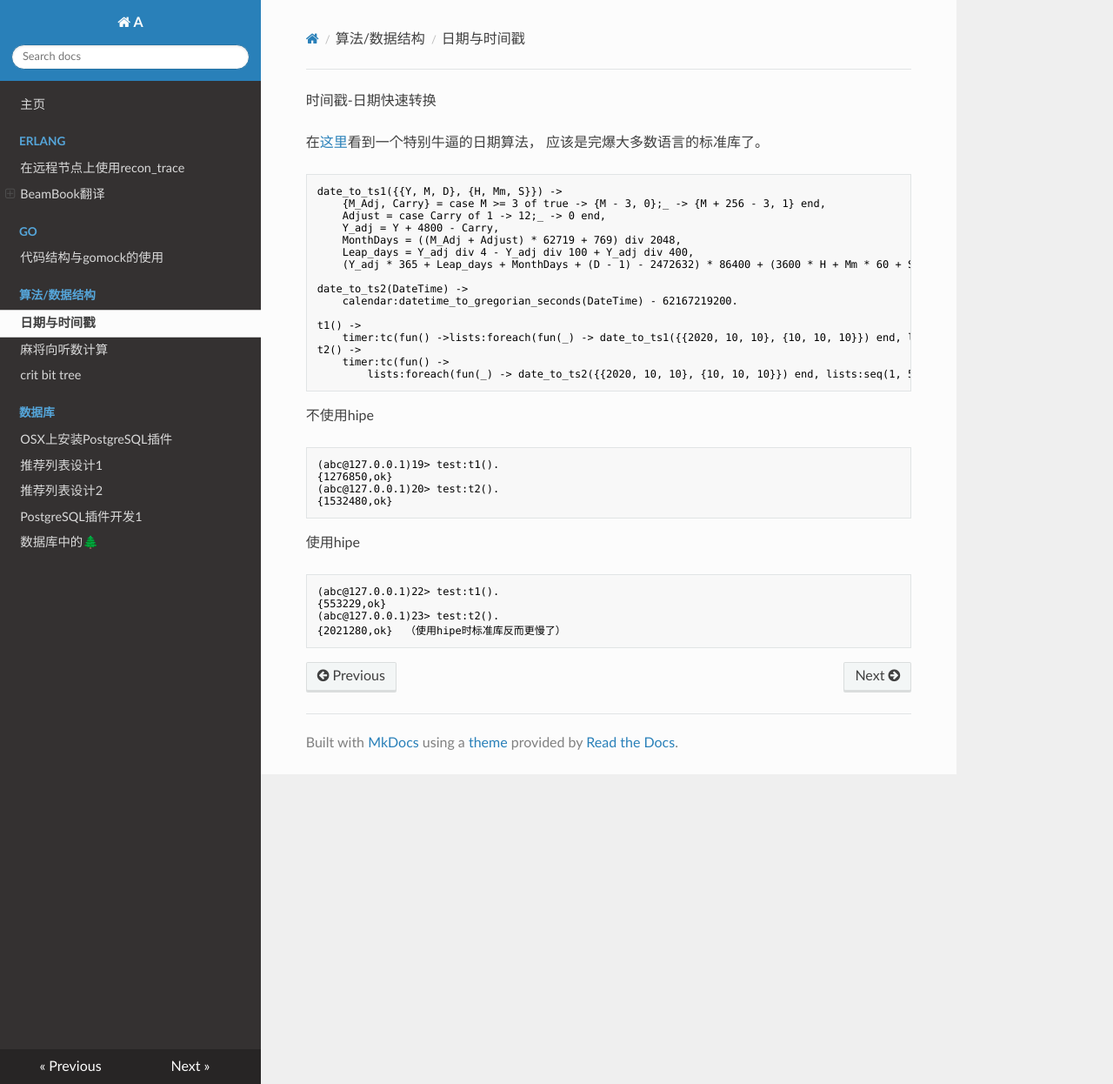
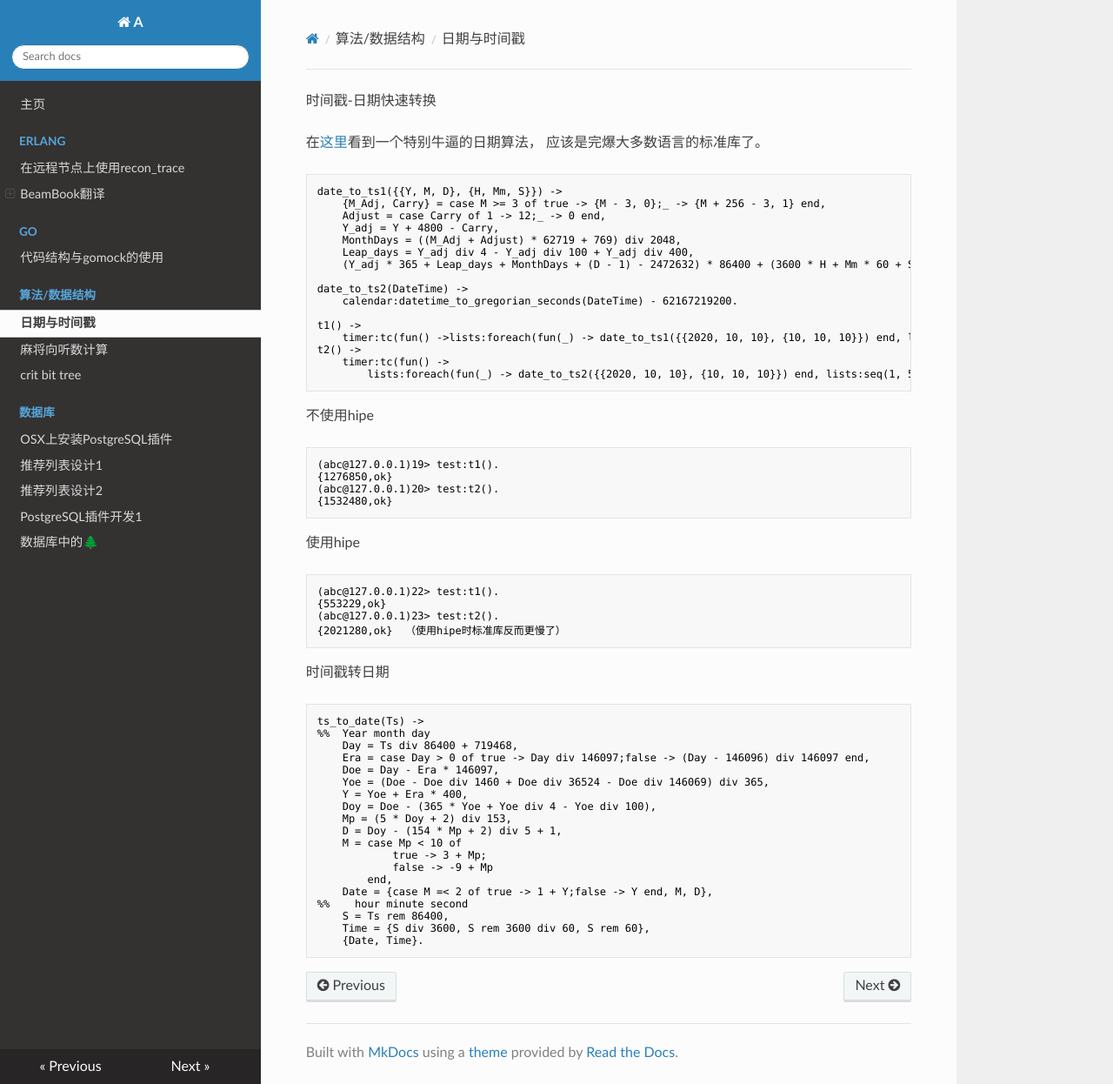
Before and after one commit to mmooyyii/mmooyyii, an MkDocs documentation site: the page built from docs/algorithm/timestamp.md, in a window 1280 px wide and 1246 px high. Shown: the whole window at 87% size. Built offline with MkDocs 1.6.1, drawn with Linux system fonts in a browser that asks for light colours; nearby versions of some CDN libraries.

Commit message:
Update timestamp.md

````diff
--- a/docs/algorithm/timestamp.md
+++ b/docs/algorithm/timestamp.md
@@ -34,3 +34,26 @@ t2() ->
 (abc@127.0.0.1)23> test:t2().
 {2021280,ok}  （使用hipe时标准库反而更慢了）
 ```
+
+时间戳转日期
+```erlang
+ts_to_date(Ts) ->
+%%  Year month day
+    Day = Ts div 86400 + 719468,
+    Era = case Day > 0 of true -> Day div 146097;false -> (Day - 146096) div 146097 end,
+    Doe = Day - Era * 146097,
+    Yoe = (Doe - Doe div 1460 + Doe div 36524 - Doe div 146069) div 365,
+    Y = Yoe + Era * 400,
+    Doy = Doe - (365 * Yoe + Yoe div 4 - Yoe div 100),
+    Mp = (5 * Doy + 2) div 153,
+    D = Doy - (154 * Mp + 2) div 5 + 1,
+    M = case Mp < 10 of
+            true -> 3 + Mp;
+            false -> -9 + Mp
+        end,
+    Date = {case M =< 2 of true -> 1 + Y;false -> Y end, M, D},
+%%    hour minute second
+    S = Ts rem 86400,
+    Time = {S div 3600, S rem 3600 div 60, S rem 60},
+    {Date, Time}.
+```
````
